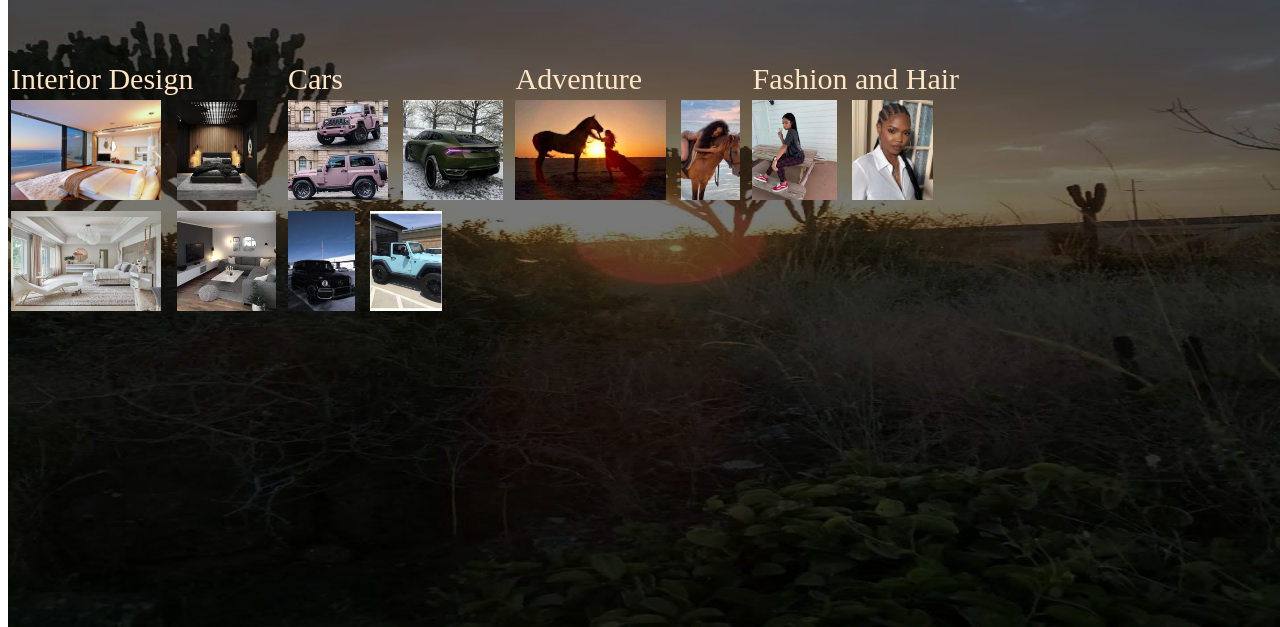
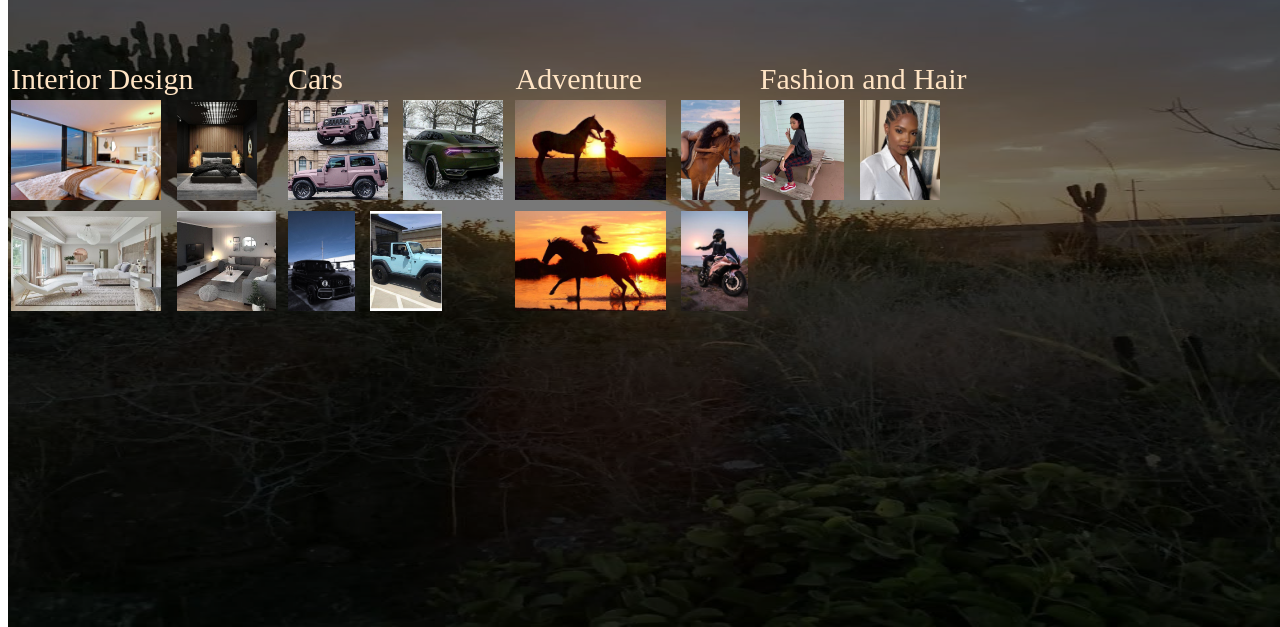
Before and after one commit to Kalaite-P/photography-website, a plain HTML site: page index.html in a window 1280 px wide. Shown: the part 181-808 px from the top of the page. Drawn offline with Linux system fonts and the light colour scheme.

Commit message:
add the third column table data

```diff
--- a/index.html
+++ b/index.html
@@ -50,6 +50,10 @@
                         <img src="images/cars/car3.jpg" alt="" height="100px">
                         <img src="images/cars/car4.jpg" alt="" height="100px">
                     </td>
+                    <td>
+                        <img src="images/Adventure/adv2.jpg" alt="" height="100px">
+                        <img src="images/Adventure/adv3.jpg" alt="" height="100px">
+                    </td>
                 </tr>
             </table>
             </tr>
```
